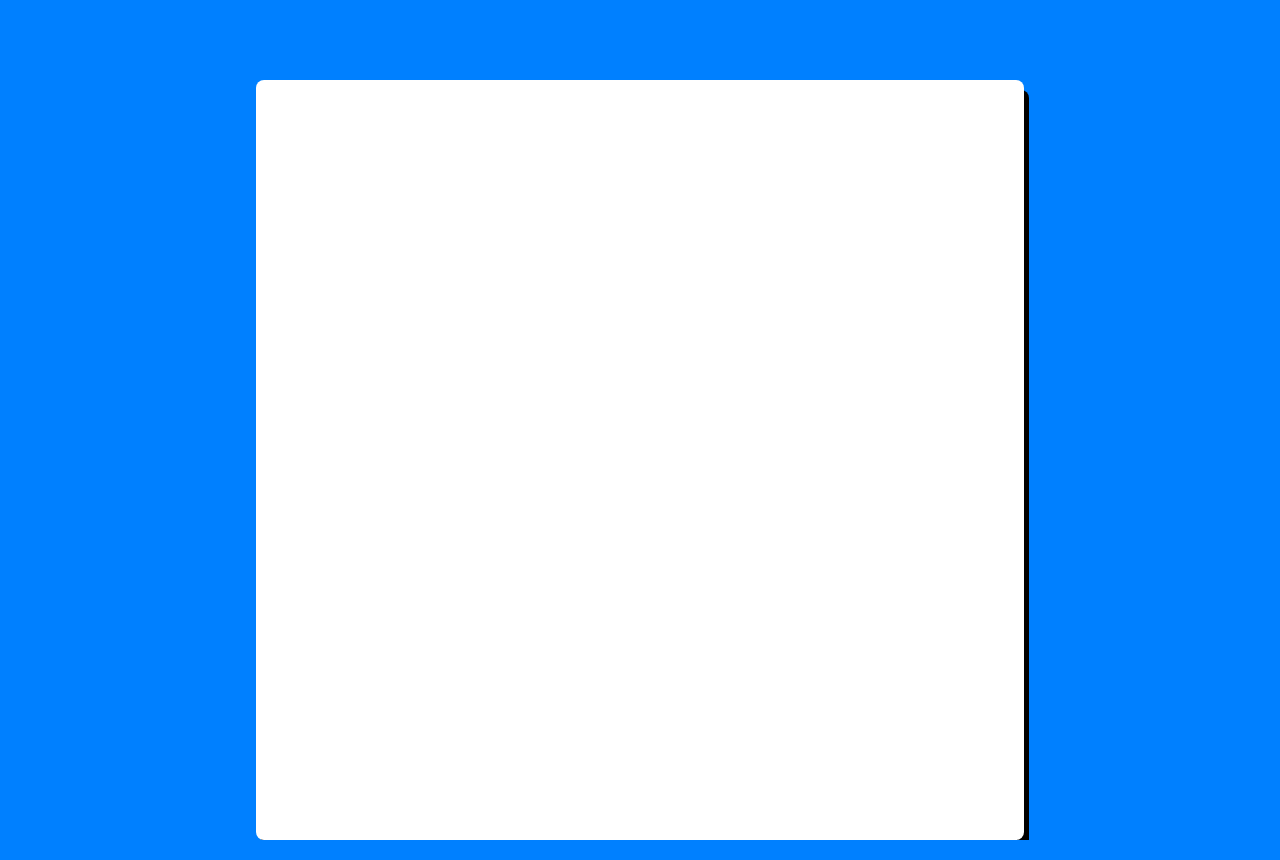
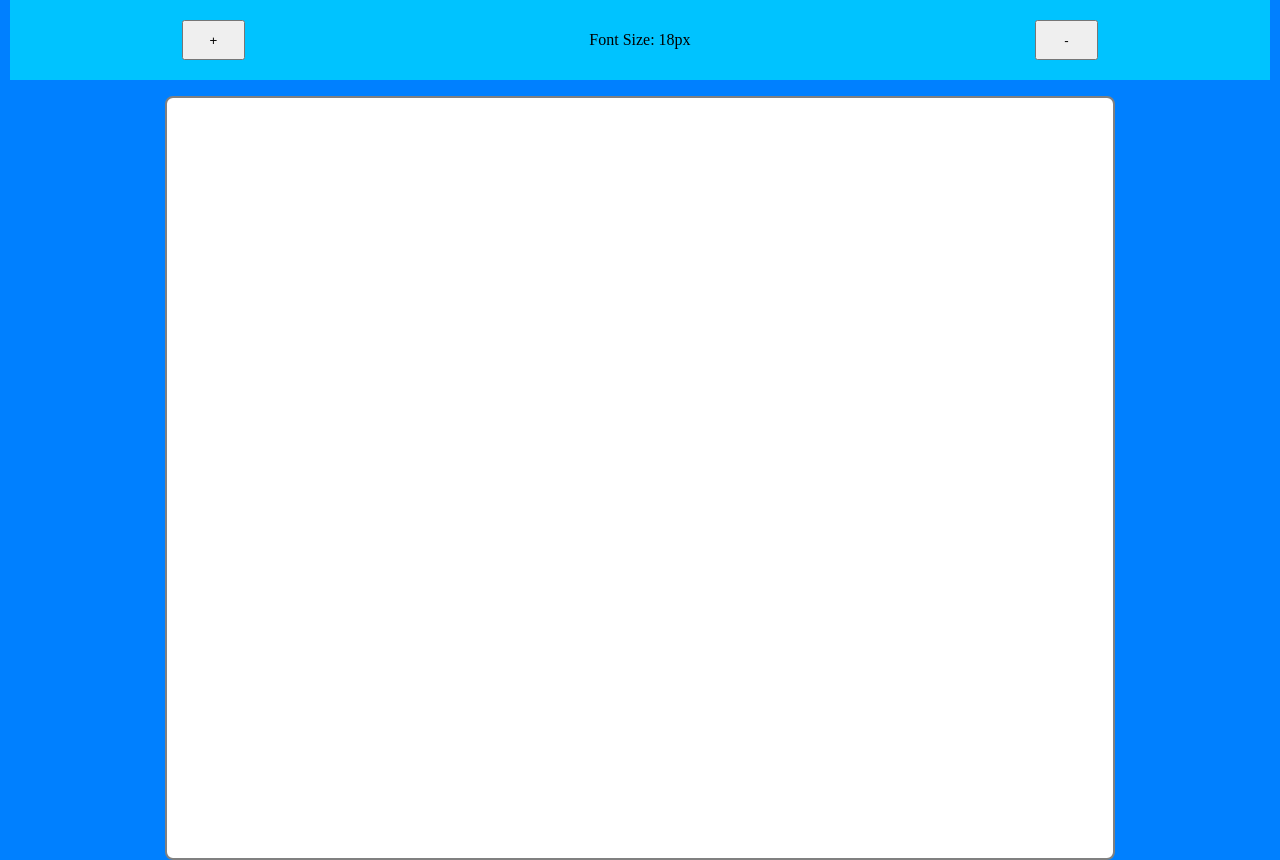
Before and after one commit to bhuwan1301/TextEditor, a plain HTML site: page index.html in a window 1280 px wide. Drawn offline with Linux system fonts and the light colour scheme.

Commit message:
added buttons

```diff
--- a/index.html
+++ b/index.html
@@ -8,6 +8,14 @@
 </head>
 <body>
 
+    <div id="menu">
+
+        <button class="fontSizeButton" id="fontInc">+</button>
+        <p id="displayFontSize"></p>
+        <button class="fontSizeButton" id="fontDec">-</button>
+
+    </div>
+
     <div id="page">
         <div id="editor" contenteditable="true"></div>
     </div>
--- a/script.js
+++ b/script.js
@@ -1,6 +1,9 @@
 document.addEventListener('DOMContentLoaded', ()=>{
     let editorPanel = document.getElementById("editor");
     editorPanel.style.fontSize = "18px";
+
+    let displayFontSize = document.getElementById("displayFontSize");
+    displayFontSize.innerHTML = `Font Size: 18px`;
 
     editorPanel.addEventListener('input', ()=>{
         const text = editorPanel.innerHTML;
@@ -15,18 +18,41 @@ document.addEventListener('DOMContentLoaded', ()=>{
     document.addEventListener('keydown', (e)=>{
 
         if(e.ctrlKey && e.key==='ArrowUp'){
-            let ftSize = editorPanel.style.fontSize;
-            let newSize = parseFloat(ftSize) + 1;
-            editorPanel.style.fontSize = newSize + "px";
+            increaseFontSize();
             e.preventDefault();
         }
 
         if(e.ctrlKey && e.key==='ArrowDown'){
-            let ftSize = editorPanel.style.fontSize;
-            let newSize = parseFloat(ftSize) - 1;
-            editorPanel.style.fontSize = newSize + "px";
+            decreaseFontSize();
             e.preventDefault();
         }
 
     })
+
+    function increaseFontSize(){
+        let ftSize = editorPanel.style.fontSize;
+        let newSize = parseFloat(ftSize) + 1;
+        editorPanel.style.fontSize = newSize + "px";
+        displayFontSize.innerHTML = "Font Size: " + newSize + "px";
+    }
+    function decreaseFontSize(){
+        let ftSize = editorPanel.style.fontSize;
+        let newSize = parseFloat(ftSize) - 1;
+
+        if(newSize < 8){
+            newSize = 8;
+        }
+
+        editorPanel.style.fontSize = newSize + "px";
+        displayFontSize.innerHTML = "Font Size: " + newSize + "px";
+    }
+
+
+
+    document.getElementById("fontInc").addEventListener("click",()=>{
+        increaseFontSize();
+    })
+    document.getElementById("fontDec").addEventListener("click",()=>{
+        decreaseFontSize();
+    })
 })
--- a/style/style.scss
+++ b/style/style.scss
@@ -10,15 +10,36 @@ body{
     background-color: $bg-color;
 }
 
+#menu{
+    background-color: rgb(0, 195, 255);
+    width: 98.5vw;
+    height: 10vh;
+    position: sticky;
+    top: 0;
+    margin: auto;
+    display: flex;
+    justify-content: space-evenly;
+}
+
+#displayFontSize{
+    margin: auto;
+}
+
+.fontSizeButton{
+    height: 50%;
+    margin: auto;
+    width: 5%;
+}
+
 #page {
     background-color: white;
-    width: 60vw;
-    min-height: 90vh;
+    width: 950px;
+    min-height: 80vh;
     margin: auto;
-    margin-top: 10vh;
+    margin-top: 2vh;
     padding: 20px 25px;
     border-radius: 8px;
-    box-shadow: 5px 10px black;
+    border: 2px solid gray;
 }
 
 #editor {
```
Also changed, not shown: style/style.css, 1 other file.
